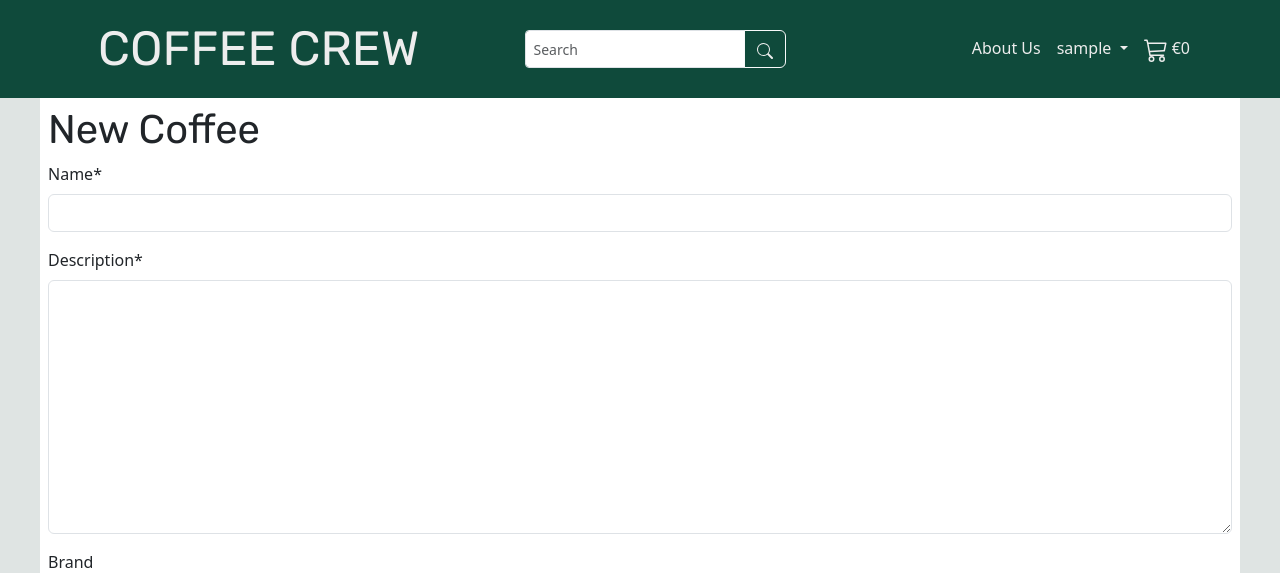
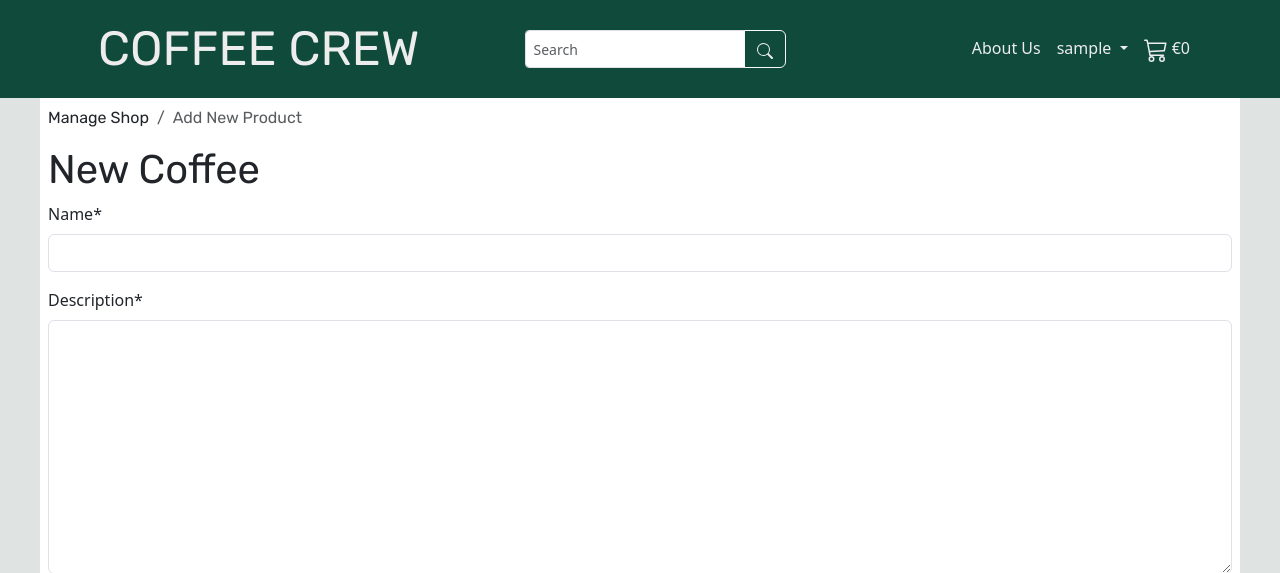
Before and after one commit to davidindub/coffeecrew, a Django app: page /shop/staff/new/coffee in a window 1280 px wide. Shown: the top 573 px of the page. Run offline with Django 4.2, Linux system fonts and the light colour scheme; the visitor is signed in with stand-in values (Sample User, id 1); data comes from the database, SQL or seed files in the repository; data that the repository does not hold is empty; some libraries are stand-ins or nearby versions.

```diff
--- a/products/templates/products/forms/product_form.html
+++ b/products/templates/products/forms/product_form.html
@@ -9,6 +9,24 @@
     - Add New Product
   {% endif %}
 {% endblock extra_title %}
+{% block breadcrumbs %}
+  <nav aria-label="breadcrumb" class="col d-flex justify-content-start">
+    <ol class="breadcrumb">
+      <li class="breadcrumb-item">
+        <a href="{% url "manage_shop" %}">Manage Shop</a>
+      </li>
+      {% if product %}
+        <li class="breadcrumb-item">
+          <a href="{% url 'manage_products_by_department' product.category.first.department.name %}">{{ product.category.first.department.name }}</a>
+        </li>
+        <li class="breadcrumb-item" aria-current="page"><a href="{% url 'manage_products_by_category' product.category.first.name %}">{{ product.category.first.display_name }}</a></li>
+        <li class="breadcrumb-item active" aria-current="page">Update {{ product.name }}</li>
+      {% else %}
+      <li class="breadcrumb-item active" aria-current="page">Add New Product</li>
+      {% endif %}
+    </ol>
+  </nav>
+{% endblock breadcrumbs %}
 {% block content %}
   {% if product %}
     <h1>Edit {{ product.name }}</h1>
```
Also changed, not shown: products/templates/products/forms/product_delete_form.html (+14 -0 lines), products/templates/products/staff/manage_products.html (+22 -0 lines).
